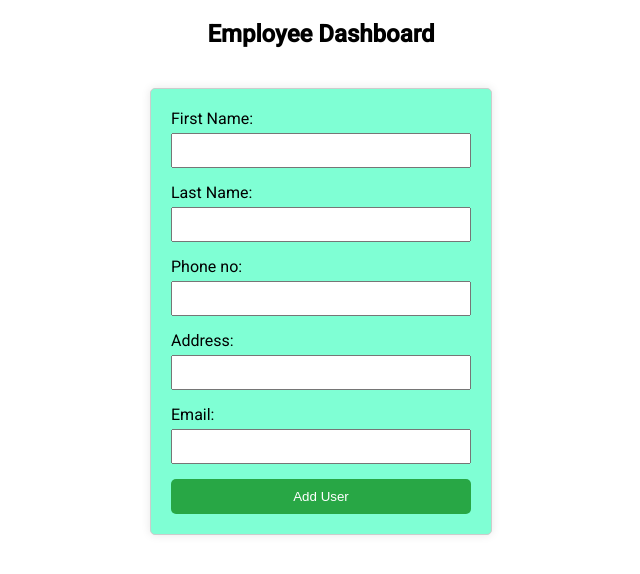
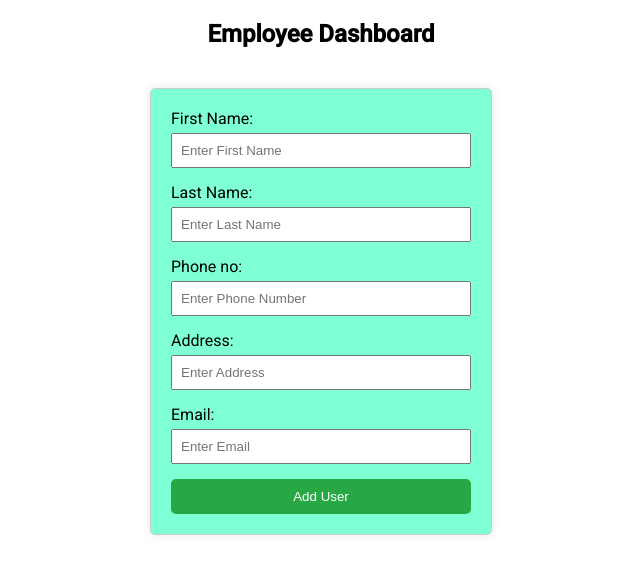
Before and after one commit to NehaGupta9692/Assignment, an Angular app: page /dashboard in a window 1280 px wide. Shown: the top 574 px of the page, without its empty margins (319-959 px from the left). Built offline with nearby package versions, Linux system fonts and the light colour scheme.

Commit message:
new chnagesupdates

```diff
--- a/db.json
+++ b/db.json
@@ -85,6 +85,14 @@
       "phoneno": 8487746455,
       "address": "Kanpur",
       "email": "anilkumar@gmail.com"
+    },
+    {
+      "id": "6831",
+      "firstname": "Neha",
+      "lastname": "",
+      "phoneno": "",
+      "address": "",
+      "email": ""
     }
   ]
 }
--- a/src/app/dashboard/dashboard.component.html
+++ b/src/app/dashboard/dashboard.component.html
@@ -4,6 +4,7 @@
     <div>
       <label>First Name:</label>
       <input
+      placeholder="Enter First Name"
         type="text"
         name="firstname"
         [(ngModel)]="newUser.firstname"
@@ -13,6 +14,7 @@
     <div>
       <label>Last Name:</label>
       <input
+      placeholder="Enter Last Name"
         type="text"
         name="lastname"
         [(ngModel)]="newUser.lastname"
@@ -22,6 +24,7 @@
     <div>
       <label>Phone no:</label>
       <input
+      placeholder="Enter Phone Number"
         type="number"
         name="phoneno"
         [(ngModel)]="newUser.phoneno"
@@ -34,6 +37,7 @@
     <div>
       <label>Address:</label>
       <input
+      placeholder="Enter Address"
         type="text"
         name="address"
         [(ngModel)]="newUser.address"
@@ -42,7 +46,7 @@
     </div>
     <div>
       <label>Email:</label>
-      <input type="email" name="email" [(ngModel)]="newUser.email" required />
+      <input placeholder="Enter Email" type="email" name="email" [(ngModel)]="newUser.email" required />
     </div>
     <button type="submit">Add User</button>
   </form>
--- a/src/app/login/login.component.html
+++ b/src/app/login/login.component.html
@@ -4,6 +4,7 @@
     <div>
       <label for="username">Username:</label>
       <input
+      placeholder="Enter Username"
         type="text"
         name="username"
         [(ngModel)]="loginData.username"
@@ -13,6 +14,7 @@
     <div>
       <label for="password">Password:</label>
       <input
+      placeholder="Enter Password"
         type="password"
         name="password"
         [(ngModel)]="loginData.password"
```
